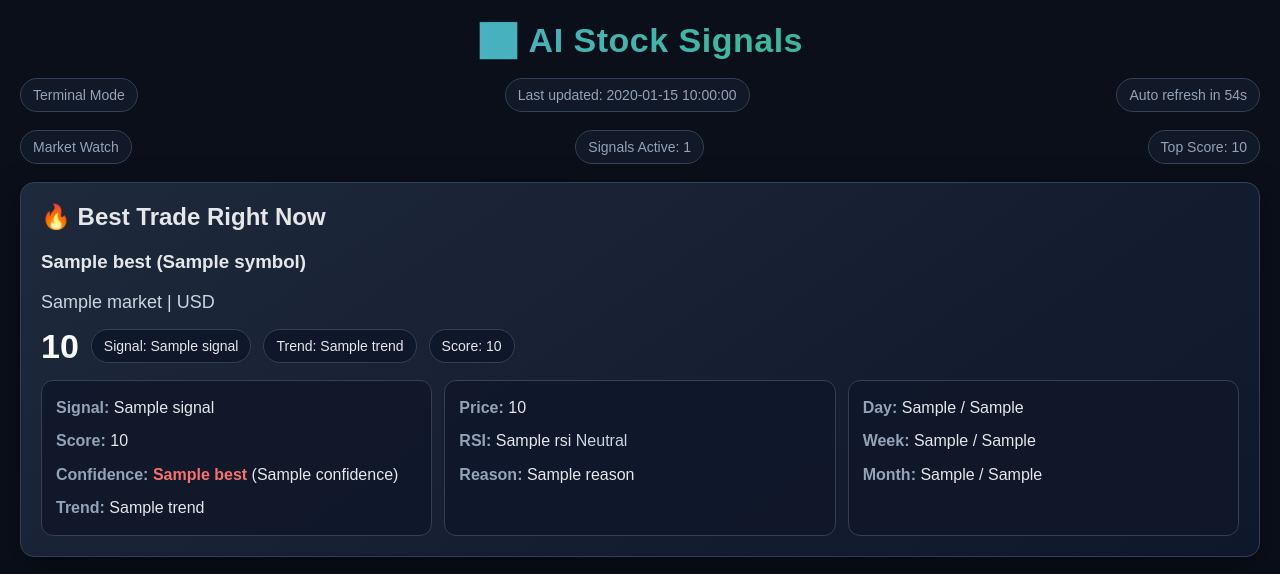
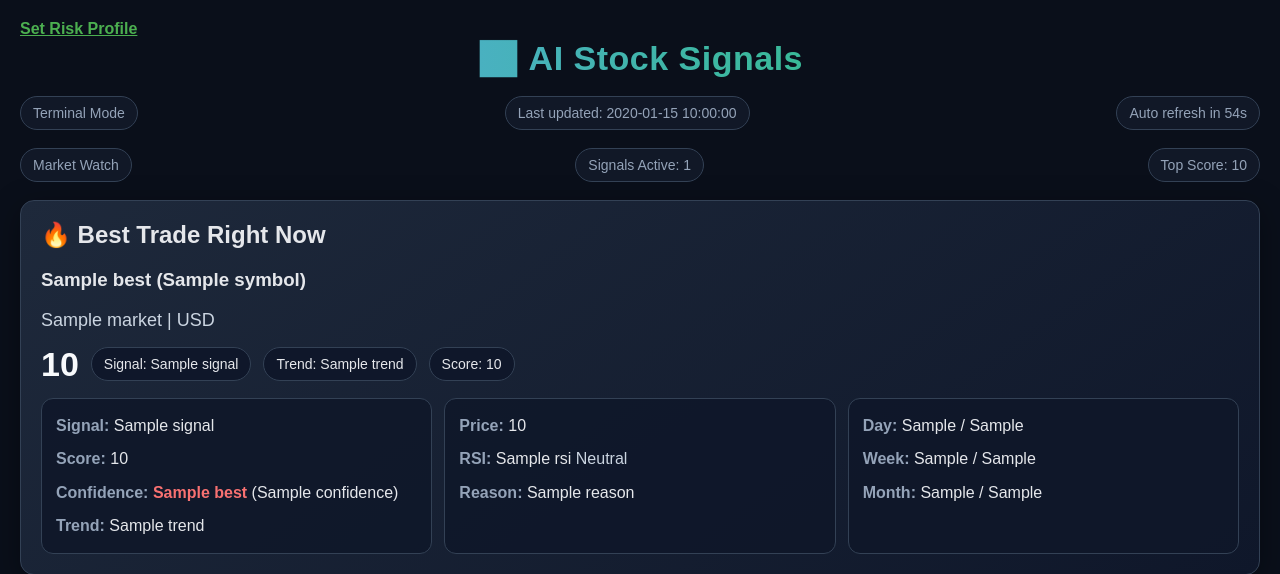
Before and after one commit to CycleX66/ai-stock-app, a Flask app: template templates/index.html in a window 1280 px wide. Shown: the top 574 px of the page. Run offline with Flask 3, Linux system fonts and the light colour scheme; the template is opened without the code that fills it: most values are stand-ins (such as "Sample title", 1, 10 or a date in 2020).

Commit message:
Update index.html

```diff
--- a/templates/index.html
+++ b/templates/index.html
@@ -1,3 +1,6 @@
+<a href="/onboarding" style="color:#4CAF50; font-weight:bold;">
+    Set Risk Profile
+</a>
 <!DOCTYPE html>
 <html lang="en">
 <head>
```
